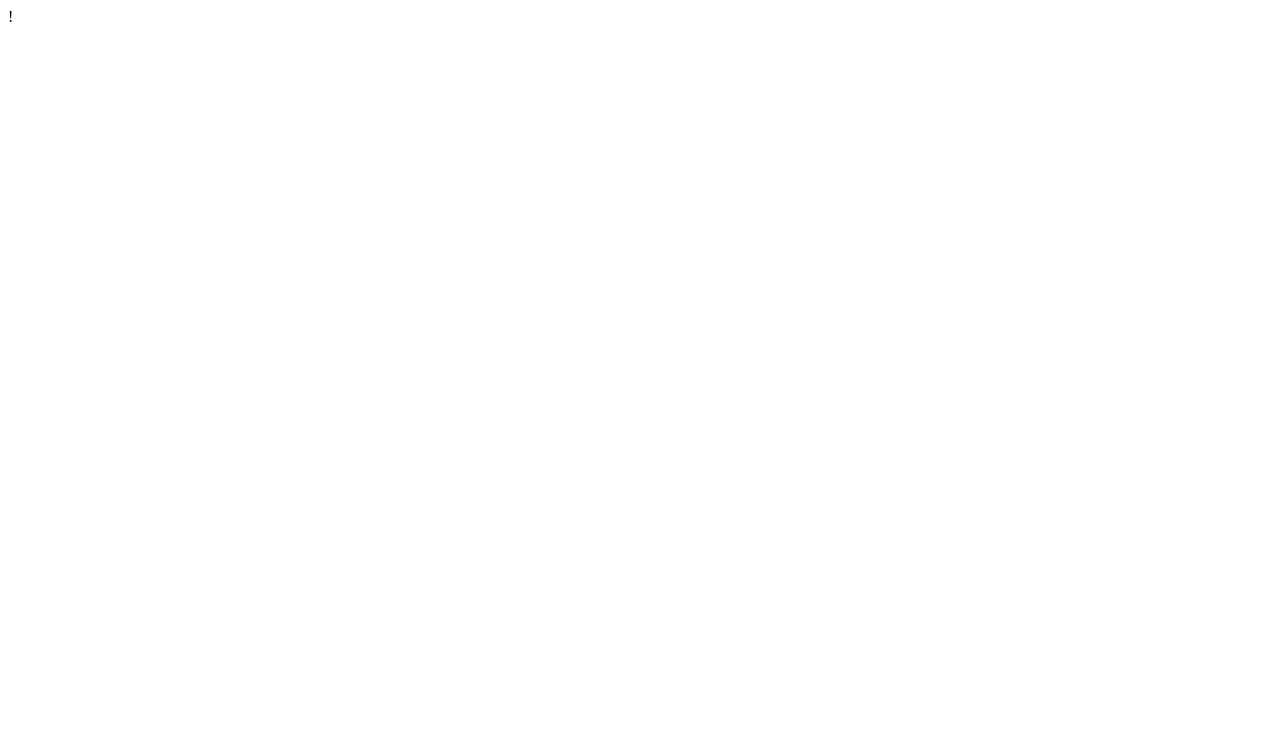
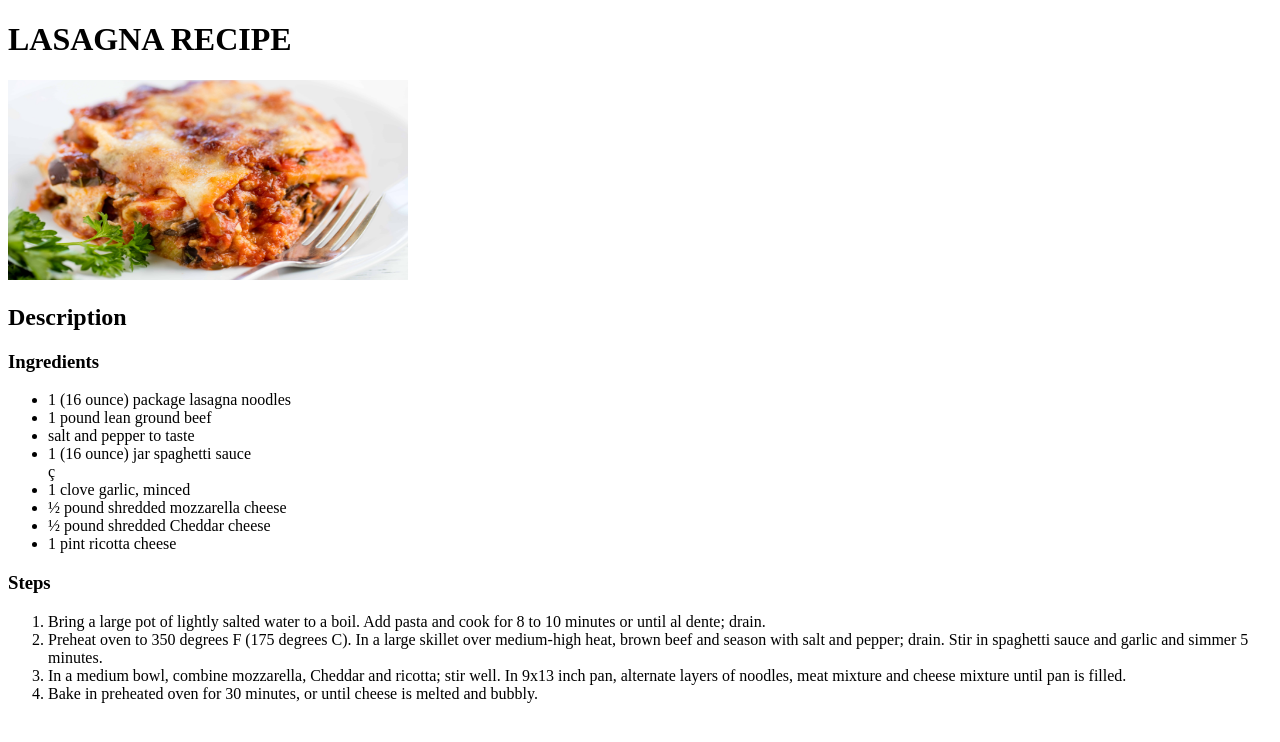
Before and after one commit to cbarraga/odin-recipes, a plain HTML site: page recipes/lasagna.html in a window 1280 px wide. Drawn offline with Linux system fonts and the light colour scheme.

Commit message:
Receta de lasaña añadida

```diff
--- a/recipes/lasagna.html
+++ b/recipes/lasagna.html
@@ -1 +1,35 @@
-!
+<!DOCTYPE html>
+<html lang="en">
+<head>
+    <meta charset="UTF-8">
+    <meta http-equiv="X-UA-Compatible" content="IE=edge">
+    <meta name="viewport" content="width=device-width, initial-scale=1.0">
+    <title>Lasagna Recipe</title>
+</head>
+<body>
+    <h1>LASAGNA RECIPE</h1>
+    <img src="../images/lasagna.jpg" width="400" height="200" alt="Lasagna">
+    <h2>Description</h2>
+    <h3>Ingredients</h3>
+    <ul>
+        <li>1 (16 ounce) package lasagna noodles</li>
+        <li>1 pound lean ground beef</li>
+        <li>salt and pepper to taste</li>
+        <li>1 (16 ounce) jar spaghetti sauce</li>ç
+        <li>1 clove garlic, minced</li>
+        <li>½ pound shredded mozzarella cheese</li>
+        <li>½ pound shredded Cheddar cheese</li>
+        <li>1 pint ricotta cheese</li>
+    </ul>
+    <h3>Steps</h3>
+    <ol type=""1">
+        <li>Bring a large pot of lightly salted water to a boil. Add pasta and cook for 8 to 10 minutes or until al dente; drain.</li>
+        <li>Preheat oven to 350 degrees F (175 degrees C). In a large skillet over medium-high heat, brown beef and season with salt and pepper; drain. Stir in spaghetti sauce and garlic and simmer 5 minutes.</li>
+        <li>In a medium bowl, combine mozzarella, Cheddar and ricotta; stir well. In 9x13 inch pan, alternate layers of noodles, meat mixture and cheese mixture until pan is filled.</li>
+        <li>Bake in preheated oven for 30 minutes, or until cheese is melted and bubbly.</li>
+
+    </ol>
+
+
+</body>
+</html>
```
Also changed, not shown: images/lasagna.jpg (added).
